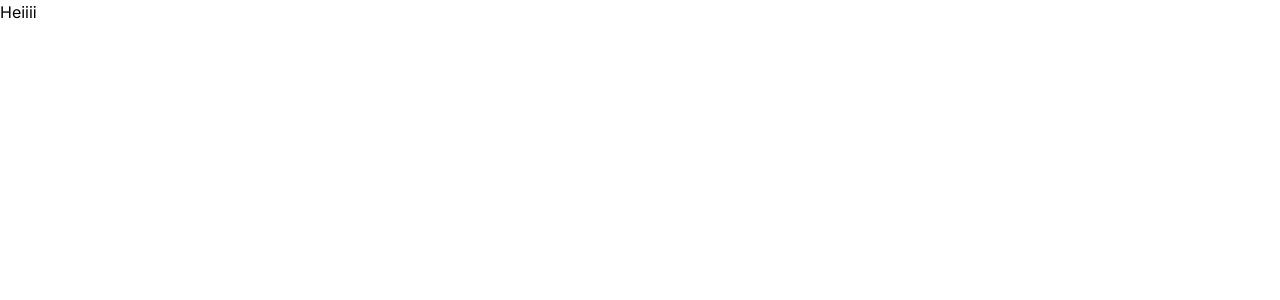
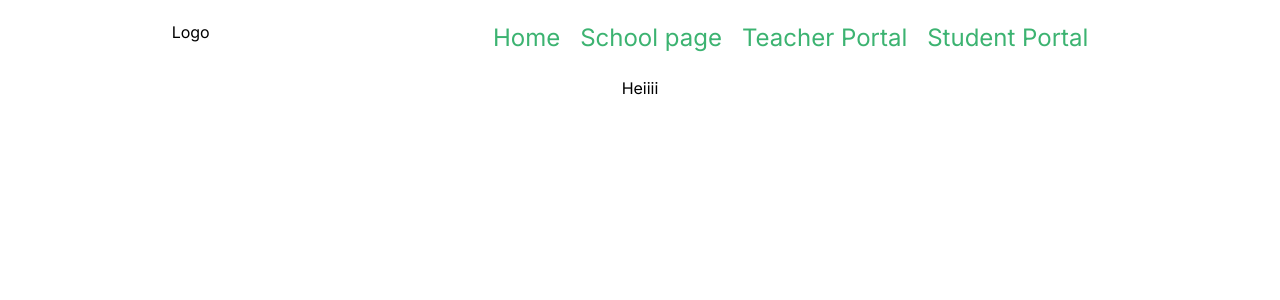
Before and after one commit to Thedarkness-bd/NextJs_Learning, a Next.js app: page / in a window 1280 px wide. Shown: the top 300 px of the page. Built offline with nearby package versions, Linux system fonts and the light colour scheme.

Commit message:
Learned Link and navbar added on website

```diff
--- /dev/null
+++ b/Components/Navbar.jsx
@@ -0,0 +1,30 @@
+const { default: Link } = require("next/link");
+
+const Navbar = () => {
+  return (
+    <nav>
+      <ul>
+        <div className="logo">
+          <h1>Logo</h1>
+        </div>
+
+        <div className="link-container">
+          <Link className="link" href="/">
+            Home
+          </Link>
+          <Link className="link" href="/school">
+            School page
+          </Link>
+          <Link className="link" href="/school/teacher">
+            Teacher Portal
+          </Link>
+          <Link className="link" href="/school/student">
+            Student Portal
+          </Link>
+        </div>
+      </ul>
+    </nav>
+  );
+};
+
+export default Navbar;
--- a/app/globals.css
+++ b/app/globals.css
@@ -1,3 +1,24 @@
 @tailwind base;
 @tailwind components;
 @tailwind utilities;
+
+nav {
+  padding: 20px 30px;
+}
+ul {
+  display: flex;
+  justify-content: space-around;
+}
+.link {
+  list-style-type: none;
+  text-decoration: none;
+  font-size: 24px;
+  margin-right: 20px;
+  color: mediumseagreen;
+}
+.link:hover{
+    color: dimgray;
+}
+h1 {
+  text-align: center;
+}
--- a/app/layout.js
+++ b/app/layout.js
@@ -1,17 +1,20 @@
-import { Inter } from 'next/font/google'
-import './globals.css'
-
-const inter = Inter({ subsets: ['latin'] })
+import { Inter } from "next/font/google";
+import "./globals.css";
+import Navbar from "../Components/Navbar";
+const inter = Inter({ subsets: ["latin"] });
 
 export const metadata = {
-  title: 'Create Next App',
-  description: 'Generated by create next app',
-}
+  title: "Create Next App",
+  description: "Generated by create next app",
+};
 
 export default function RootLayout({ children }) {
   return (
     <html lang="en">
-      <body className={inter.className}>{children}</body>
+      <body className={inter.className}>
+        <Navbar />
+        {children}
+      </body>
     </html>
-  )
+  );
 }
```
